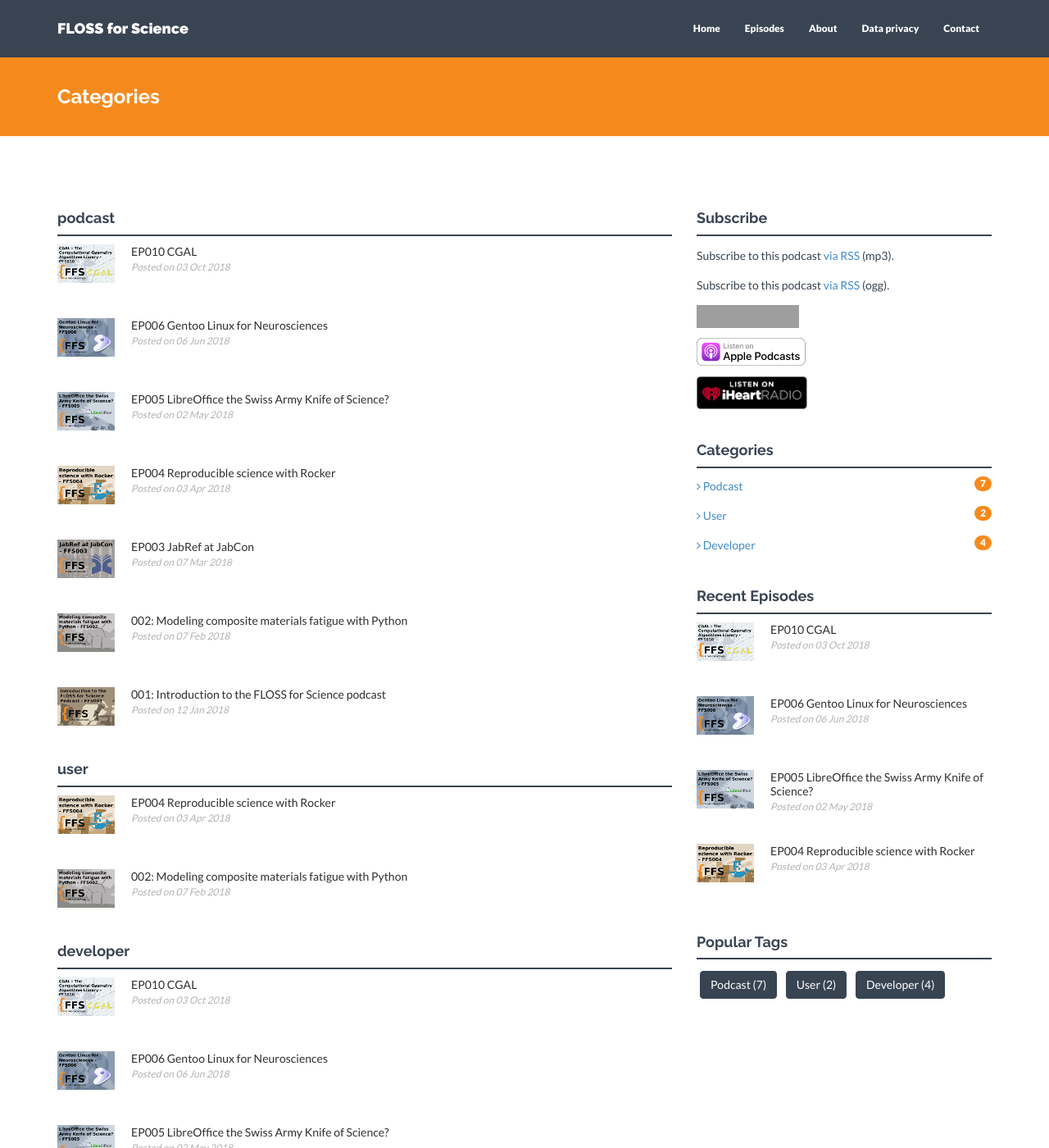
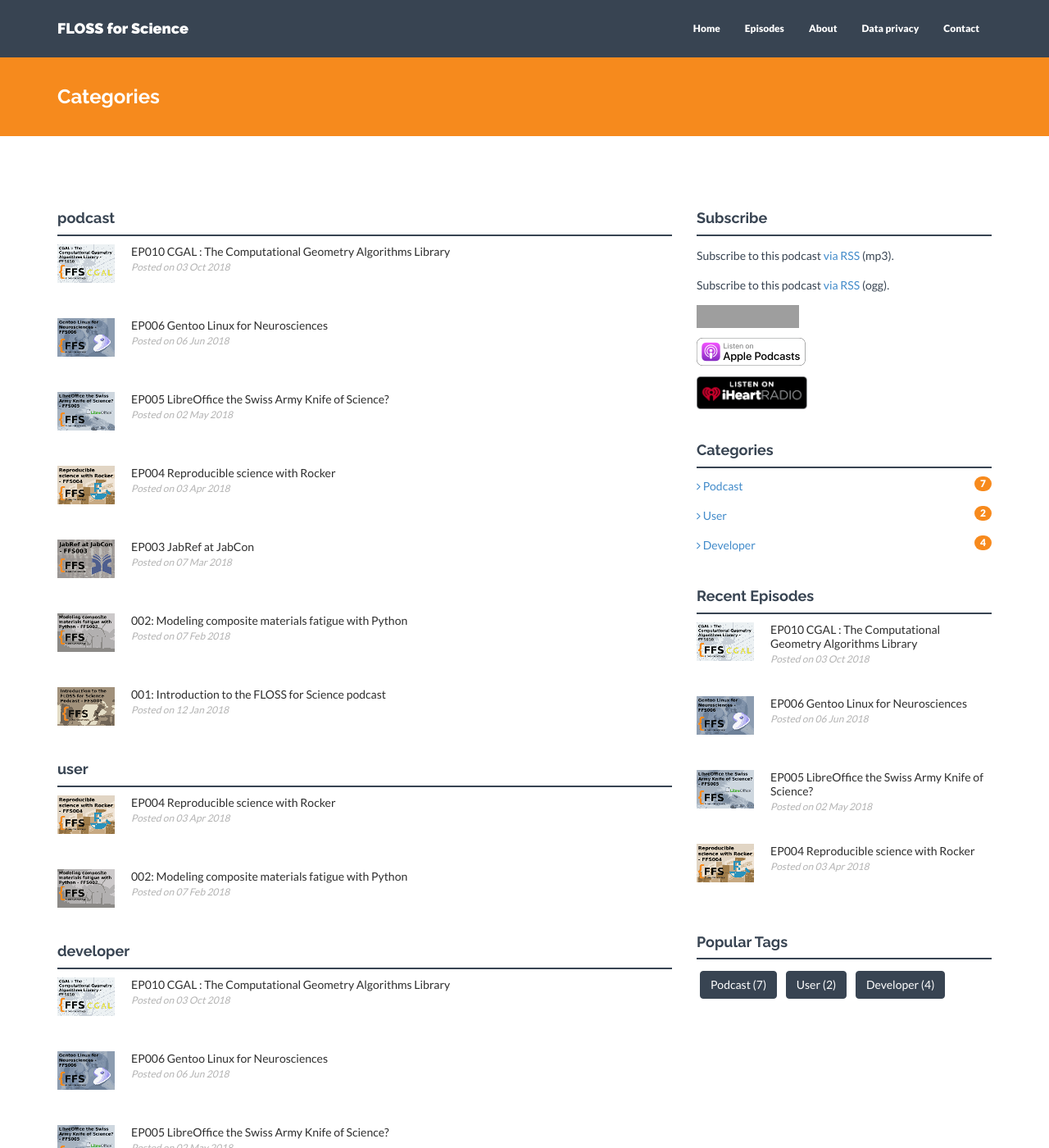
Before and after one commit to FLOSSforScience/FLOSSforScience.github.io, a Jekyll site: the page built from category.html, in a window 1280 px wide and 1400 px high. Shown: the whole window at 82% size. Built offline with Jekyll 4.4.1, drawn with Linux system fonts in a browser that asks for light colours; nearby versions of some CDN libraries; some of the changed lines change nothing that is shown; grey boxes are pictures that could not be loaded.

Commit message:
Update to the post for EP010
Completed the blog post for EP010

```diff
--- a/_posts/2018-03-25-season-1-episode-10.markdown
+++ b/_posts/2018-03-25-season-1-episode-10.markdown
@@ -1,6 +1,6 @@
 ---
 layout: post
-title: "EP010 CGAL"
+title: "EP010 CGAL : The Computational Geometry Algorithms Library"
 date: 2018-10-03 00:00:00
 author: Admin
 categories:
@@ -11,29 +11,42 @@
 #Thumbnail of the blog post
 thumb: FFS010_thumb.png
 #Link to the mp3 file of the episode
-podcast_link: http://media.blubrry.com/flossforscience/archive.org/download/FlossforscienceEp006-GentooLinuxForNeurosciences/FlossforscienceEp006.mp3
+podcast_link: http://media.blubrry.com/flossforscience/archive.org/download/FlossforscienceEp010CgalTheComputationalGeometryAlgorithmsLibrary/FLOSSforscience_EP010_CGAL.mp3
 #Link to the ogg file of the episode
-podcast_link_ogg: http://media.blubrry.com/flossforscience/archive.org/download/FlossforscienceEp006-GentooLinuxForNeurosciences/FlossforscienceEp006.ogg
+podcast_link_ogg: http://media.blubrry.com/flossforscience/archive.org/download/FlossforscienceEp010CgalTheComputationalGeometryAlgorithmsLibrary/FLOSSforscience_EP010_CGAL.ogg
 #File size in MB of the mp3 file
-podcast_file_size: 28.2 MB
+podcast_file_size: 19.6 MB
 #File size in MB of the ogg file
-podcast_file_size_ogg: 29.3 MB
+podcast_file_size_ogg: 19.8 MB
 #Length of the episode in minutes (is the same for ogg and mp3)
-podcast_duration: "58:27"
+podcast_duration: "40:35"
 #File size in bytes of the mp3 file
-podcast_length: 28190601
+podcast_length: 19612632
 #File size in bytes of the ogg file
-podcast_length_ogg: 29312716
+podcast_length_ogg: 19798447
 #Unique id of the mp3 file (sha255)
-podcast_guid: a45d9910f8db37ff0a74eccc23a8c7e61600e39cada36a1dab6387e198cad3f4
+podcast_guid: 7a584f41a937a85608bf9074868c91bfc85772ae25a495cadfa4ece7ace66615
+#“full” for normal episodes; “trailer” to promote an upcoming show, season, or episode; or “bonus” for extra content related to a show, season, or episode.
+podcast_episode_type: full
+#Season number only
+podcast_season_number: 01
+#Episode number only
+podcast_episode_number: 010
 #Subtitle of the episode
-podcast_subtitle: An interview with Christian horea
+podcast_subtitle: An interview with Sébastien Loriot from the CGAL project
 #Description of the podcast
 podcast_description: |
+  In Episode 10, we interviewed Sébastien Loriot about CGAL. A software project that provides easy access to efficient and reliable geometric algorithms in the form of a C++ library. CGAL is used in various areas needing geometric computation, such as geographic information systems, computer aided design, molecular biology, medical imaging, computer graphics, and robotics.
+
+  The library offers data structures and algorithms like triangulations, Voronoi diagrams, Boolean operations on polygons and polyhedra, point set processing, arrangements of curves, surface and volume mesh generation, geometry processing, alpha shapes, convex hull algorithms, shape analysis, AABB and KD trees...
 
 ---
 
-<iframe src="//player.blubrry.com/id/34550566/#time-0&darkOrLight-Light&shownotes-000000&shownotesBackground-f68a1d&download-ffffff&downloadBackground-384452&subscribe-ffffff&subscribeBackground-f68a1d&share-ffffff&shareBackground-384452" scrolling="no" width="100%" height="138px" frameborder="0"></iframe>
+<audio controls>
+  <source src="http://media.blubrry.com/flossforscience/archive.org/download/FlossforscienceEp010CgalTheComputationalGeometryAlgorithmsLibrary/FLOSSforscience_EP010_CGAL.ogg" type="audio/ogg">
+  <source src="http://media.blubrry.com/flossforscience/archive.org/download/FlossforscienceEp010CgalTheComputationalGeometryAlgorithmsLibrary/FLOSSforscience_EP010_CGAL.mp3" type="audio/mpeg">
+Your browser does not support the audio element.
+</audio>
 
 # Outline
 
@@ -50,12 +63,12 @@
 
 # Links:
 
-* The CGAL Project. CGAL User and Reference Manual. CGAL Editorial Board, 4.12.1 edition, 2018. [Link](https://doc.cgal.org/latest/Manual/packages.html)
+* [The CGAL Project. CGAL User and Reference Manual. CGAL Editorial Board, 4.12.1 edition, 2018.](https://doc.cgal.org/latest/Manual/packages.html)
 * [CGAL](https://github.com/CGAL/cgal)@github
-* CGAL Open Source Project Rules and Procedures. [Link](https://www.cgal.org/project_rules.html)
-* [Comprehensive list of projects using CGAL from various fields of art and science](https://www.cgal.org/projects.html)
+* [CGAL Open Source Project Rules and Procedures.](https://www.cgal.org/project_rules.html)
+* [A comprehensive list of projects using CGAL in various fields of art and science.](https://www.cgal.org/projects.html)
 
 
 Listen to this episode here or add our [rss feed](https://flossforscience.github.io/feed.xml) to your favourite podcast application.
 
-You can download this episode as [MP3](http://media.blubrry.com/flossforscience/archive.org/download/Flossforscience-Ep003JabrefAtJabcon/FlossforscienceEp003.mp3) or [OGG](http://media.blubrry.com/flossforscience/archive.org/download/Flossforscience-Ep003JabrefAtJabcon/FlossforscienceEp003.ogg). In addition, you can listen to the unedited recoring of this interview [here](http://media.blubrry.com/flossforscience/archive.org/download/FlossforscienceEp006-GentooLinuxForNeurosciences/Flossforscience_ep006_raw_unedited_not_for_distribution.mp3).
+You can download this episode as [MP3](http://media.blubrry.com/flossforscience/archive.org/download/FlossforscienceEp010CgalTheComputationalGeometryAlgorithmsLibrary/FLOSSforscience_EP010_CGAL.mp3) or [OGG](http://media.blubrry.com/flossforscience/archive.org/download/FlossforscienceEp010CgalTheComputationalGeometryAlgorithmsLibrary/FLOSSforscience_EP010_CGAL.ogg).
```
